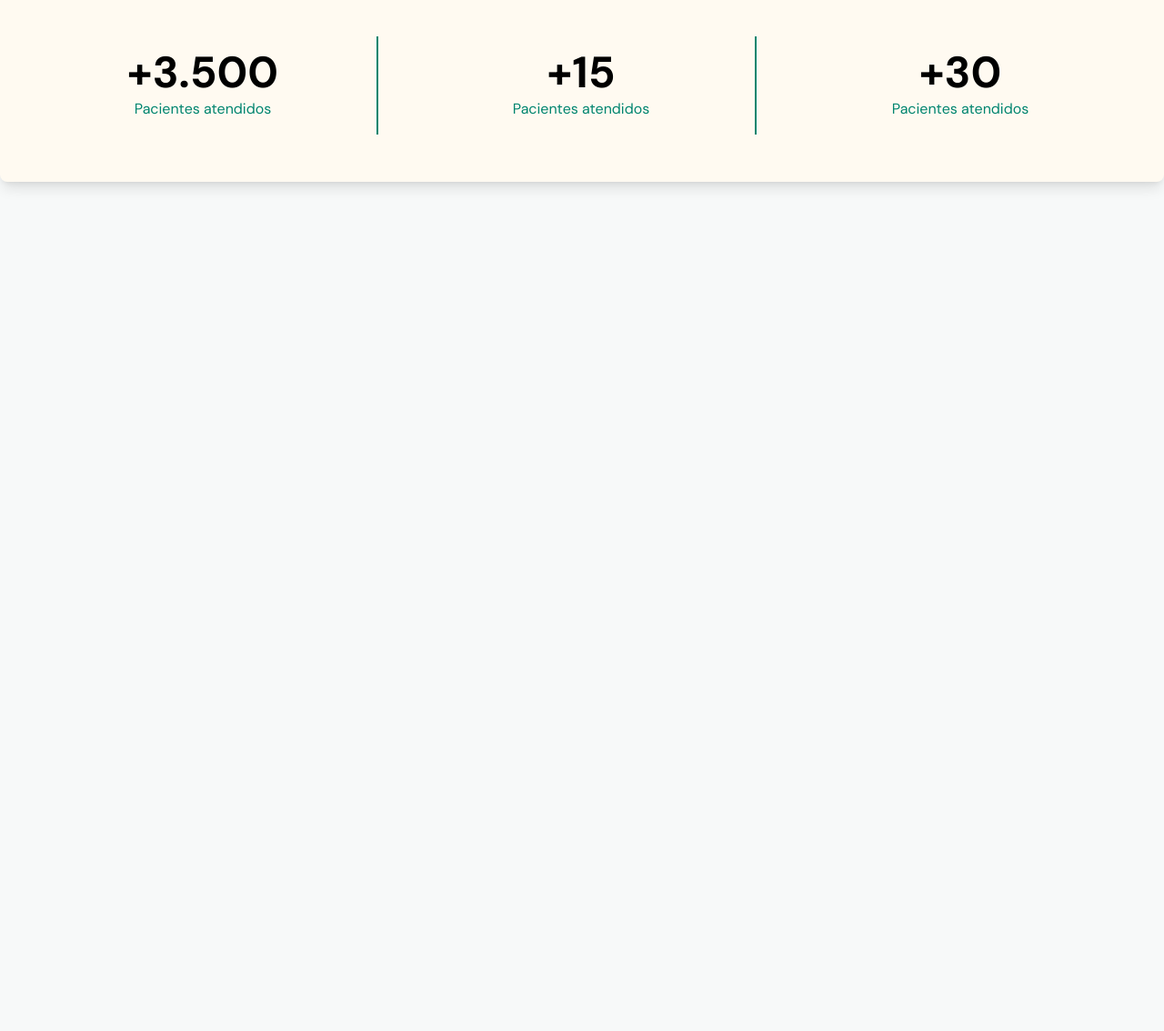
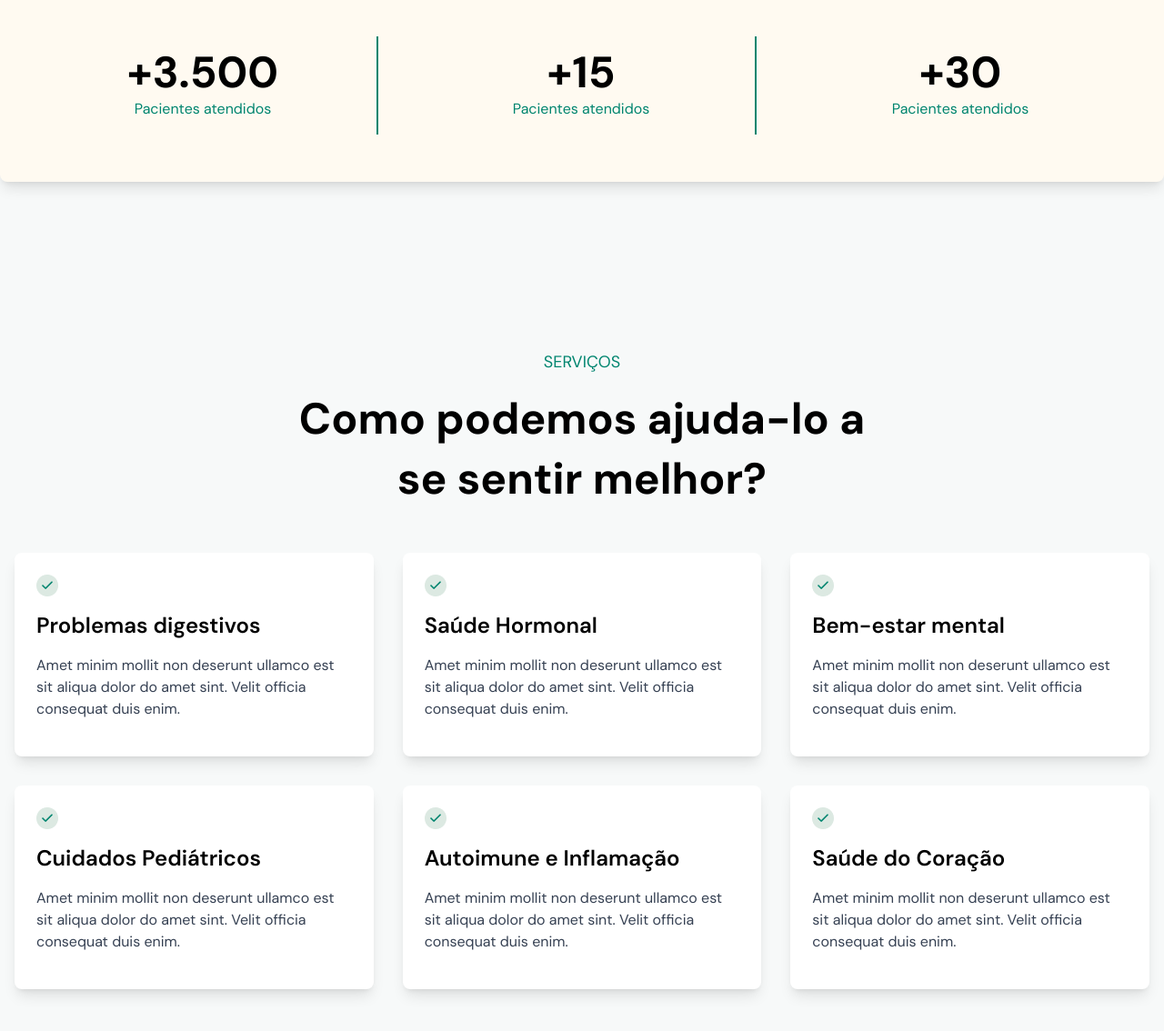
Before and after one commit to anamolhasan/doctor-care-project, a website built with Vite: page index.html in a window 1280 px wide. Shown: the part 817-1951 px from the top of the page at 91% size. Before the commit the page ends 1097 px from the top, so only its background shows below. Built offline with nearby package versions, Linux system fonts and the light colour scheme.

Commit message:
service section

```diff
--- a/index.html
+++ b/index.html
@@ -97,6 +97,23 @@
         </div>
        </section>
 
+       <!-- service section -->
+        <section class="md:py-10 py-12">
+           <div  class="container max-w-screen-xl mx-auto p-4 text-center">
+             <div class="services-content">
+               <p class="text-primary text-lg mb-4 mt-12">SERVIÇOS</p>
+               <h2 class="text-3xl md:text-5xl md:leading-snug font-bold sm:w-1/2 mx-auto mb-12">Como podemos ajuda-lo a se sentir melhor?</h2>
+             </div>
 
+             <!-- inject services item into card -->
+              <div id="service-container" class="grid grid-cols-1 sm:grid-cols-2 md:grid-cols-3 gap-8 mb-12 text-left service-content">
+                <!-- cards will come -->
+              </div>
+           </div>
+        </section>
+
+
+        <!-- js script tags -->
+         <script src="./js/services.js"></script>
 </body>
 </html>
--- /dev/null
+++ b/js/services.js
@@ -0,0 +1,50 @@
+const services = [
+    {
+        id: 1,
+        title: "Problemas digestivos",
+        description: "Amet minim mollit non deserunt ullamco est sit aliqua dolor do amet sint. Velit officia consequat duis enim.",
+    },
+    {
+        id: 2,
+        title: "Saúde Hormonal",
+        description: "Amet minim mollit non deserunt ullamco est sit aliqua dolor do amet sint. Velit officia consequat duis enim.",
+    },
+    {
+        id: 3,
+        title: "Bem-estar mental",
+        description: "Amet minim mollit non deserunt ullamco est sit aliqua dolor do amet sint. Velit officia consequat duis enim.",
+    },
+    {
+        id: 4,
+        title: "Cuidados Pediátricos",
+        description: "Amet minim mollit non deserunt ullamco est sit aliqua dolor do amet sint. Velit officia consequat duis enim.",
+    },
+    {
+        id: 5,
+        title: "Autoimune e Inflamação",
+        description: "Amet minim mollit non deserunt ullamco est sit aliqua dolor do amet sint. Velit officia consequat duis enim.",
+    },
+    {
+        id: 6,
+        title: "Saúde do Coração",
+        description: "Amet minim mollit non deserunt ullamco est sit aliqua dolor do amet sint. Velit officia consequat duis enim.",
+    }
+];
+
+
+// generate service card
+function generateServiceHTML (service) {
+   return `
+     <div class='bg-white shadow-lg hover:scale-105 transition-all duration-300 cursor-pointer rounded-lg overflow-hidden'>
+      <div class='p-6 text-left'>
+        <img src='./images/service-icon.png' alt='service icon'/>
+        <h3 class='text-2xl font-semibold my-4'>${service.title}</h3>
+        <p class='text-gray-700 mb-4'>${service.description}</p>
+      </div>
+     </div>
+   `
+}
+
+const serviceContainer = document.getElementById('service-container')
+
+serviceContainer.innerHTML = services.map((service) => generateServiceHTML(service)).join('')
```
